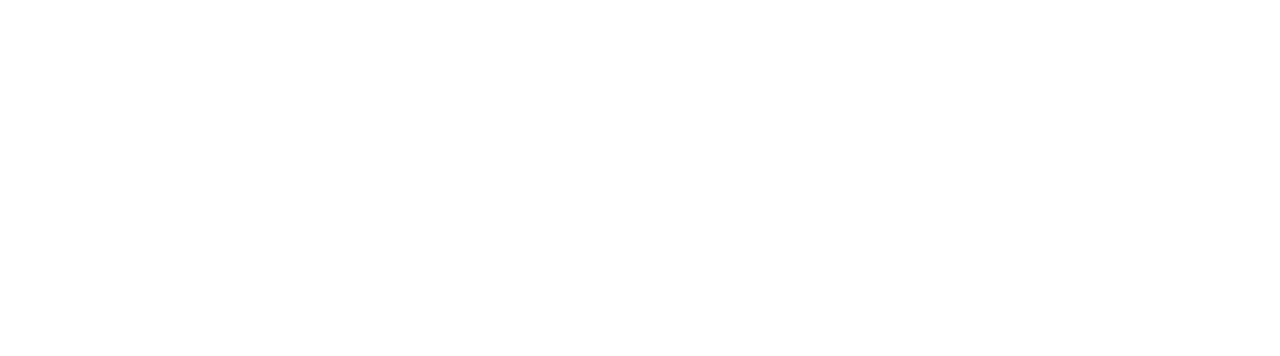
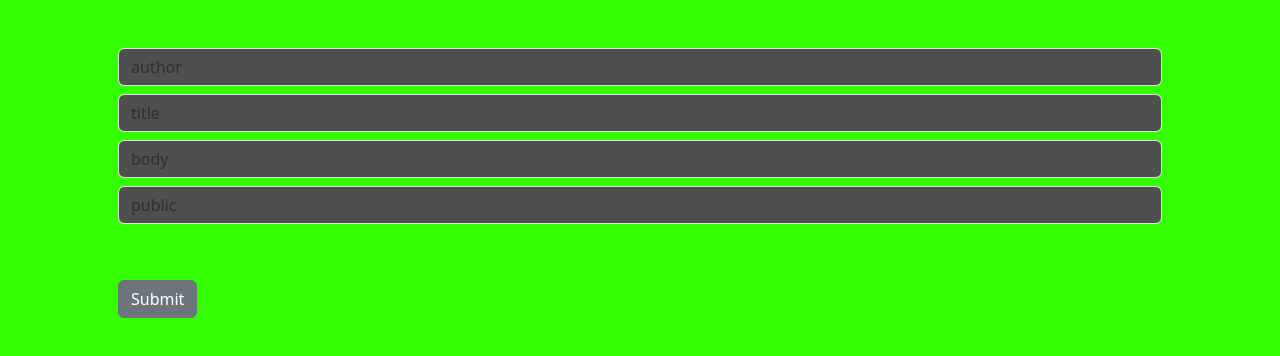
Before and after one commit to FabioMorrone/react-post-form, a React (Vite) app: page / in a window 1280 px wide. Shown: the top 356 px of the page. Built offline with nearby package versions, Linux system fonts and the light colour scheme; some icons are missing.

Commit message:
enhance form structure in App component and update styles

```diff
--- a/src/App.jsx
+++ b/src/App.jsx
@@ -10,12 +10,44 @@
     public: '',
   })
 
+
+
+
   return (
     <>
-      <div className='container'>
+      <div className='container p-5'>
 
+        <form className="form-label mb-3">
+          <input
+            type="text"
+            name="author"
+            class="form-control mb-2"
+            placeholder="author"
 
-        <form className='form'></form>
+          />
+          <input
+            type="text"
+            name="title"
+            class="form-control mb-2"
+            placeholder="title"
+
+          />
+          <input
+            type="text"
+            name="body"
+            class="form-control mb-2"
+            placeholder="body"
+
+          />
+          <input
+            type="text"
+            name="public"
+            class="form-control mb-2"
+            placeholder="public"
+
+          />
+          <button type="submit" className="btn btn-secondary mt-5">Submit</button>
+        </form>
 
       </div>
 
--- a/src/index.css
+++ b/src/index.css
@@ -1,2 +1,11 @@
 @import 'bootstrap';
-@import 'bootstrap icons';
+
+body {
+    background-color: rgb(51, 255, 0);
+
+}
+
+.form-control {
+    background-color: rgb(80, 79, 79);
+
+}
```
